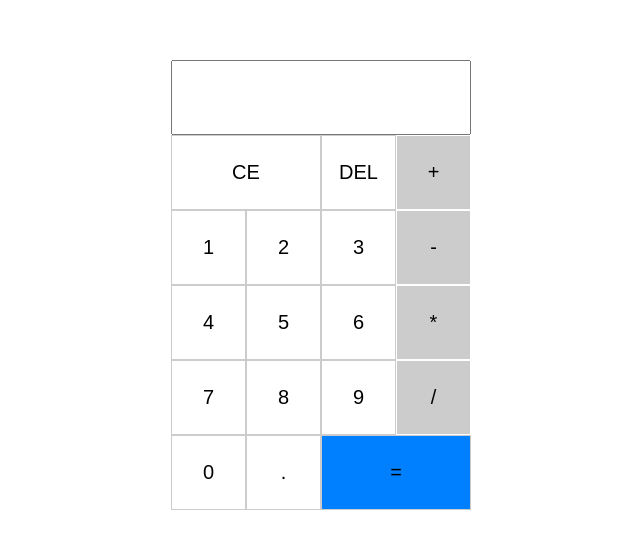
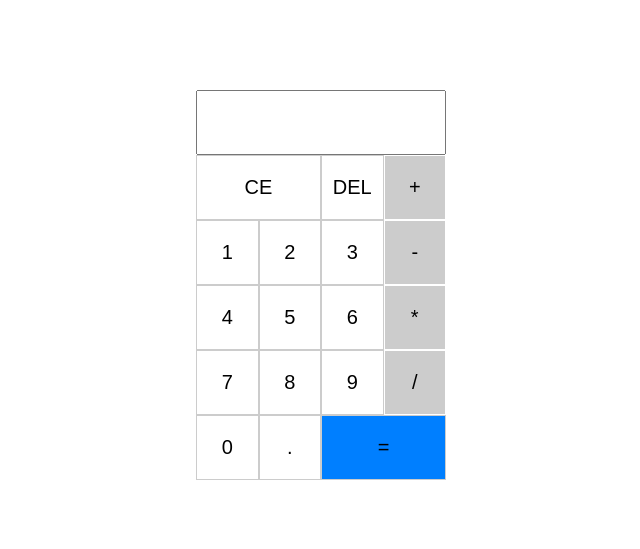
Before and after one commit to EliasVasques/calculadora, a React (Create React App) app: page / in a window 1280 px wide. Shown: the part 115-664 px from the top of the page, without its empty margins (319-959 px from the left). Built offline with nearby package versions, Linux system fonts and the light colour scheme.

Commit message:
troquei flex por grid. obj: aprender grid

```diff
--- a/src/App.css
+++ b/src/App.css
@@ -2,15 +2,12 @@
   display: flex;
   align-items: center;
   justify-content: center;
-
-  width: 100vw;
   height: 100vh;
 }
 
 .container-calculadora {
-  width: 300px;
+  display: grid;
+  grid-template-columns: 1fr 1fr 1fr 1fr;
+  grid-auto-rows: 65px;
+  width: 250px;
 }
-
-.row {
-  display: flex;
-}
--- a/src/App.jsx
+++ b/src/App.jsx
@@ -9,24 +9,24 @@ const App = () => {
   const [input, setInput] = useState("");
   const [lastInput, setLastInput] = useState("");
 
-
   const handleClickNumber = (valor) => {
     setInput(input + valor);
     setLastInput(valor);
   };
 
   const handleClickOperator = (valor) => {
-    if (!isOperator(lastInput)) { // não repetir operadores
-      setInput(input + ' ' + valor + ' ');
+    if (!isOperator(lastInput)) {
+      // não repetir operadores
+      setInput(input + " " + valor + " ");
       setLastInput(valor);
     }
   };
 
   const handleClickDel = () => {
     // setInput(input.toString().slice(0, input.length - 1));
-    const previousInput = input.split(' ');
-    previousInput.pop()
-    setInput(previousInput.join(' '))
+    const previousInput = input.split(" ");
+    previousInput.pop();
+    setInput(previousInput.join(" "));
   };
 
   const handleClickCe = () => {
@@ -34,18 +34,22 @@ const App = () => {
   };
 
   const isOperator = (value) => {
-    if (value == '+' || value == '-' || value == '*' || value == '/') {
+    if (value == "+" || value == "-" || value == "*" || value == "/") {
       return true;
     }
     return false;
-  }
+  };
 
-  const inputNumbersRemovedPreviousZero = () => { // 09 -> 9 (0 antes da erro com eval)
-    const newInput = input.split(' ').map((value) => {
-      return value.replace('0', '')
-    }).join(' ');
+  const inputNumbersRemovedPreviousZero = () => {
+    // 09 -> 9 (0 antes da erro com eval)
+    const newInput = input
+      .split(" ")
+      .map((value) => {
+        return value.replace("0", "");
+      })
+      .join(" ");
     return newInput;
-  }
+  };
 
   const handleClickEqual = () => {
     setInput(String(eval(inputNumbersRemovedPreviousZero())));
@@ -54,38 +58,45 @@ const App = () => {
   return (
     <div className="container">
       <div className="container-calculadora">
-        <div className="row">
         <Input valor={input}></Input>
-        </div>
 
-        <div className="row">
-          <Button onClick={handleClickCe} className={"double-width-button"}>CE</Button>
+        <Button onClick={handleClickCe} cssId={'ce'}>
+          CE
+        </Button>
         <Button onClick={handleClickDel}>DEL</Button>
-          <Button onClick={handleClickOperator} className={"operator"}>+</Button>
-        </div>
-        <div className="row">
+        <Button onClick={handleClickOperator} className={"operator"}>
+          +
+        </Button>
+
         <Button onClick={handleClickNumber}>1</Button>
         <Button onClick={handleClickNumber}>2</Button>
         <Button onClick={handleClickNumber}>3</Button>
-          <Button onClick={handleClickOperator} className={"operator"}>-</Button>
-        </div>
-        <div className="row">
+        <Button onClick={handleClickOperator} className={"operator"}>
+          -
+        </Button>
+
         <Button onClick={handleClickNumber}>4</Button>
         <Button onClick={handleClickNumber}>5</Button>
         <Button onClick={handleClickNumber}>6</Button>
-          <Button onClick={handleClickOperator} className={"operator"}>*</Button>
-        </div>
-        <div className="row">
+        <Button onClick={handleClickOperator} className={"operator"}>
+          *
+        </Button>
+
         <Button onClick={handleClickNumber}>7</Button>
         <Button onClick={handleClickNumber}>8</Button>
         <Button onClick={handleClickNumber}>9</Button>
-          <Button onClick={handleClickOperator} className={"operator"}>/</Button>
-        </div>
-        <div className="row">
+        <Button onClick={handleClickOperator} className={"operator"}>
+          /
+        </Button>
+
         <Button onClick={handleClickNumber}>0</Button>
         <Button onClick={handleClickNumber}>.</Button>
-          <Button onClick={handleClickEqual} className={"double-width-button equal"}>=</Button>
-        </div>
+        <Button
+          onClick={handleClickEqual}
+          cssId={'equal'}
+        >
+          =
+        </Button>
       </div>
     </div>
   );
--- a/src/components/Button.css
+++ b/src/components/Button.css
@@ -1,24 +1,20 @@
 .button {
-
     background-color: #fff;
-
-    height: 75px;
-    width: 75px;
-
     font-size: 20px;
-
+    width: 100%;
     border: 1px solid #ccc;
-}
-
-.double-width-button {
-    height: 75px;
-    width: 150px;
 }
 
 .operator {
     background-color: #ccc;
     border: 1px solid #fff;
 }
-.equal {
+
+#equal {
     background-color: #007fff;
+    grid-column: 3/5;
 }
+
+#ce {
+    grid-column: 1/3;
+}
--- a/src/components/Button.jsx
+++ b/src/components/Button.jsx
@@ -2,14 +2,14 @@ import React from 'react';
 
 import './Button.css';
 
-const Button = ( {children, className, onClick} ) => {
+const Button = ( {children, className, onClick, cssId} ) => {
     let classes = className + ' button';
     return (
 
     <button
-         className={classes}
-
+        className={classes}
         onClick={() => onClick(children)}
+        id={cssId}
     >
         { children }
     </button>);
--- a/src/components/Input.css
+++ b/src/components/Input.css
@@ -1,6 +1,5 @@
 .input {
-    width: 100%;
-    height: 75px;
+    grid-column: 1/5;
     padding: 20px;
     font-size: 25px;
 }
--- a/src/index.css
+++ b/src/index.css
@@ -3,17 +3,3 @@
   padding: 0;
   box-sizing: border-box;
 }
-
-body {
-  margin: 0;
-  font-family: -apple-system, BlinkMacSystemFont, 'Segoe UI', 'Roboto', 'Oxygen',
-    'Ubuntu', 'Cantarell', 'Fira Sans', 'Droid Sans', 'Helvetica Neue',
-    sans-serif;
-  -webkit-font-smoothing: antialiased;
-  -moz-osx-font-smoothing: grayscale;
-}
-
-code {
-  font-family: source-code-pro, Menlo, Monaco, Consolas, 'Courier New',
-    monospace;
-}
```
Lines whose indentation alone changed are shown as unchanged.
